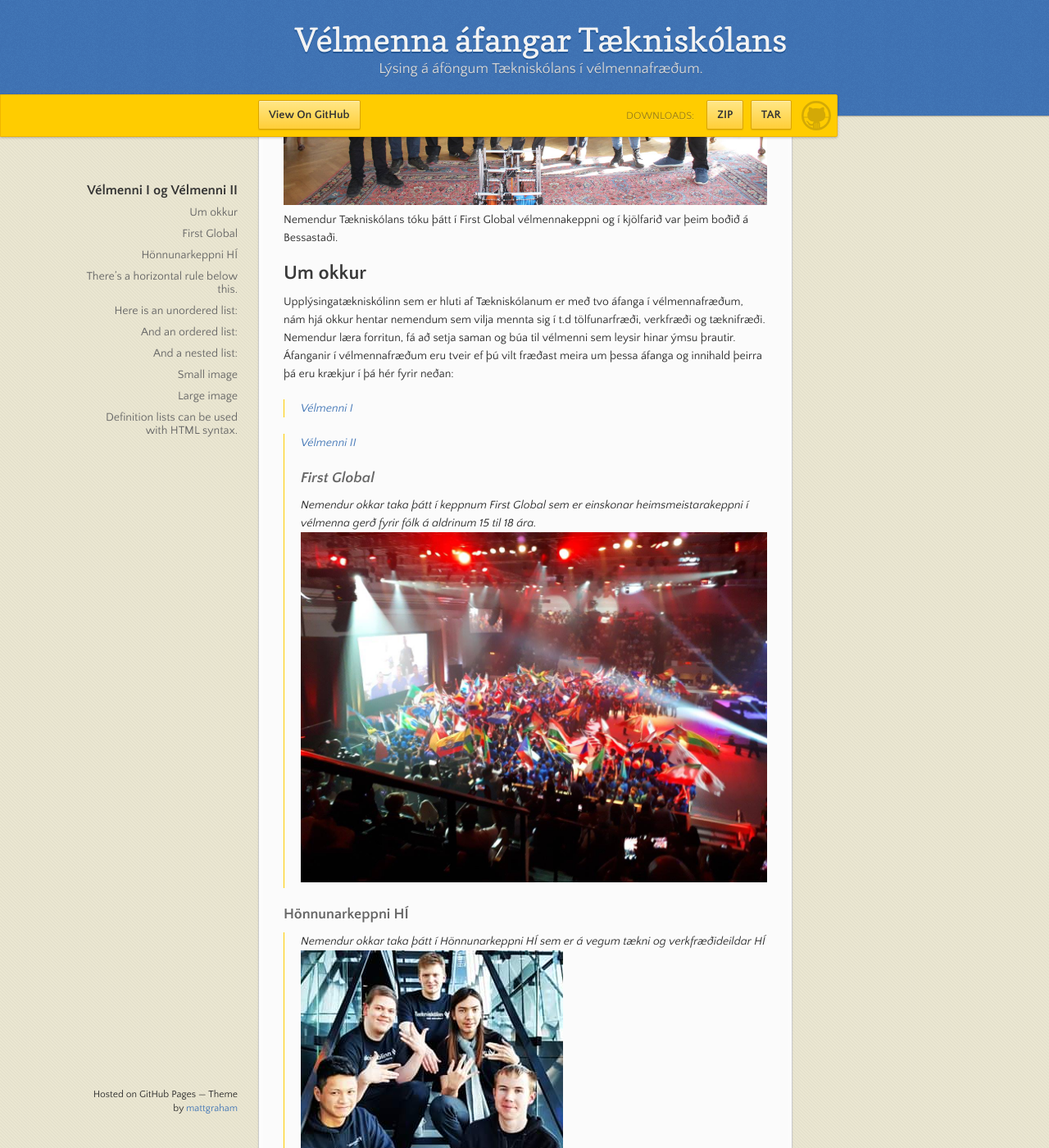
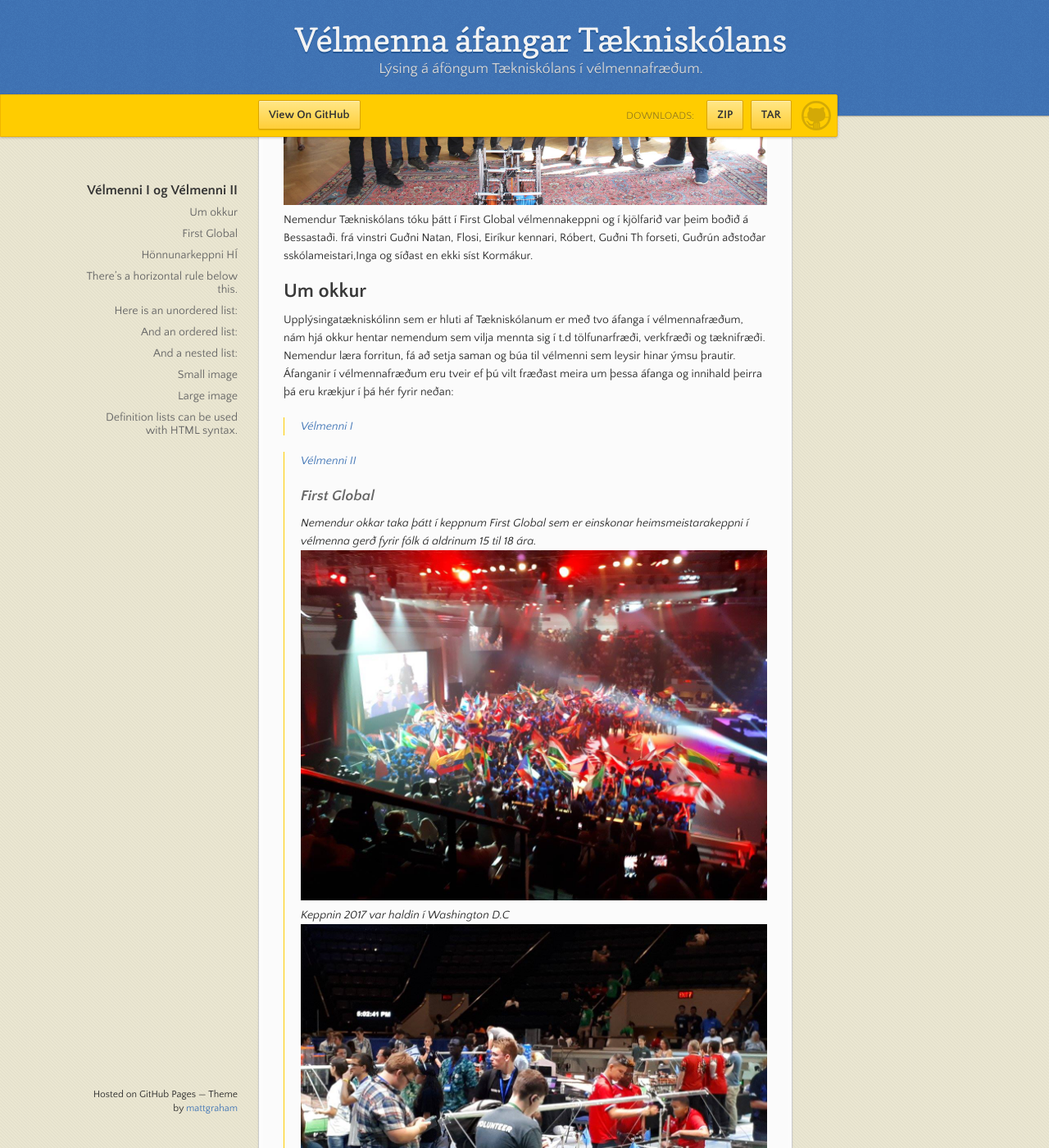
Before and after one commit to eirben/eirben.github.io, a Jekyll site: the page built from index.md, in a window 1280 px wide and 1400 px high, scrolled down 405 px. Shown: the whole window at 82% size. Built offline with Jekyll 4.4.1, drawn with Linux system fonts in a browser that asks for light colours; our own code applies the rules of GitHub Pages for plain Markdown files; some of the changed text lies outside the part shown.

Commit message:
Update index.md

````diff
--- a/index.md
+++ b/index.md
@@ -1,6 +1,7 @@
 # Vélmenni I og Vélmenni II
 ![Á Bessastöðum](https://eirben.github.io/bessasta%C3%B0ir-t%C3%A6knisk%C3%B3linn.jpg)
 Nemendur Tækniskólans tóku þátt í First Global vélmennakeppni og í kjölfarið var þeim boðið á Bessastaði.
+frá vinstri Guðni Natan, Flosi, Eiríkur kennari, Róbert, Guðni Th forseti, Guðrún aðstoðar sskólameistari,Inga og síðast en ekki síst Kormákur.
 
 ## Um okkur
 Upplýsingatækniskólinn sem er hluti af Tækniskólanum er með tvo áfanga í vélmennafræðum, nám hjá okkur hentar nemendum sem vilja
@@ -11,12 +12,16 @@ mennta sig í t.d tölfunarfræði, verkfræði og tæknifræði.  Nemendur lær
 ### First Global
 > Nemendur okkar taka þátt í keppnum First Global sem er einskonar heimsmeistarakeppni í vélmenna gerð fyrir fólk á aldrinum 15 til 18 ára.
 ![First Global keppni](https://eirben.github.io/firstglobal.jpg)
+Keppnin 2017 var haldin í Washington D.C
+![First Global keppni](https://eirben.github.io/firstglobal5.jpg)
+Nemendur okkar einbeittir og á fullu í keppninni í Whasington, þetta var ómetanleg reynsla sem þau öfluðu sér og það var gaman hjá þeim.
 
 ### Hönnunarkeppni HÍ
 > Nemendur okkar taka þátt í Hönnunarkeppni HÍ sem er á vegum tækni og verkfræðideildar HÍ
 ![First Global keppni](https://eirben.github.io/honnunarkeppni_hi.jpg)
+Hönnunarkeppni HÍ er mjög kerfjandi enda fyrir háskólanemendur en okkar nemendur fengu að taka þátt og stóðu sigvel
+> nánar um keppnina hér:
 
-> nánar um keppnina hér
 > [Hönnunarkeppni](https://www.facebook.com/HonnunarkeppniHI/)
 ```js
 // Javascript code with syntax highlighting.
````
